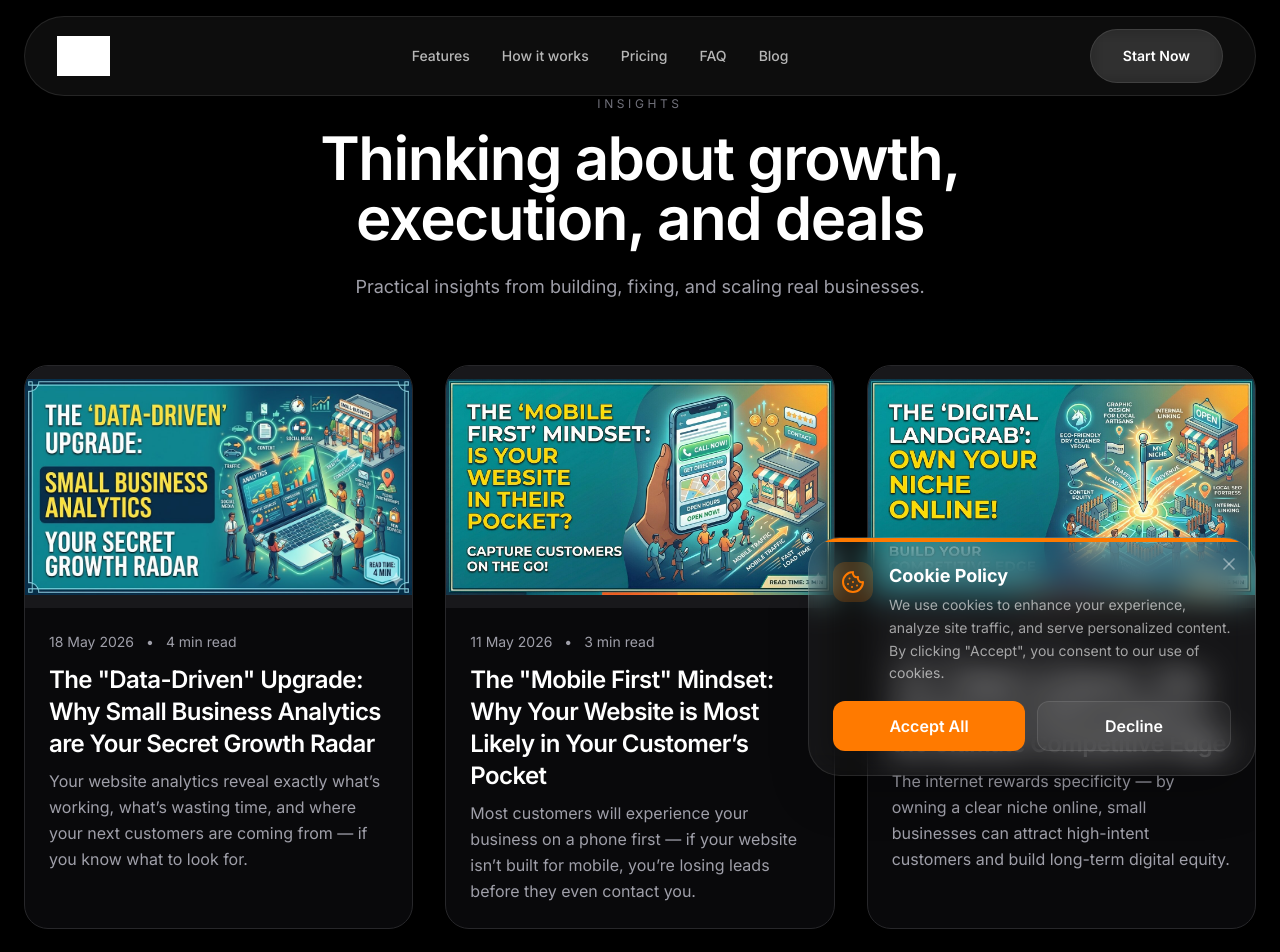
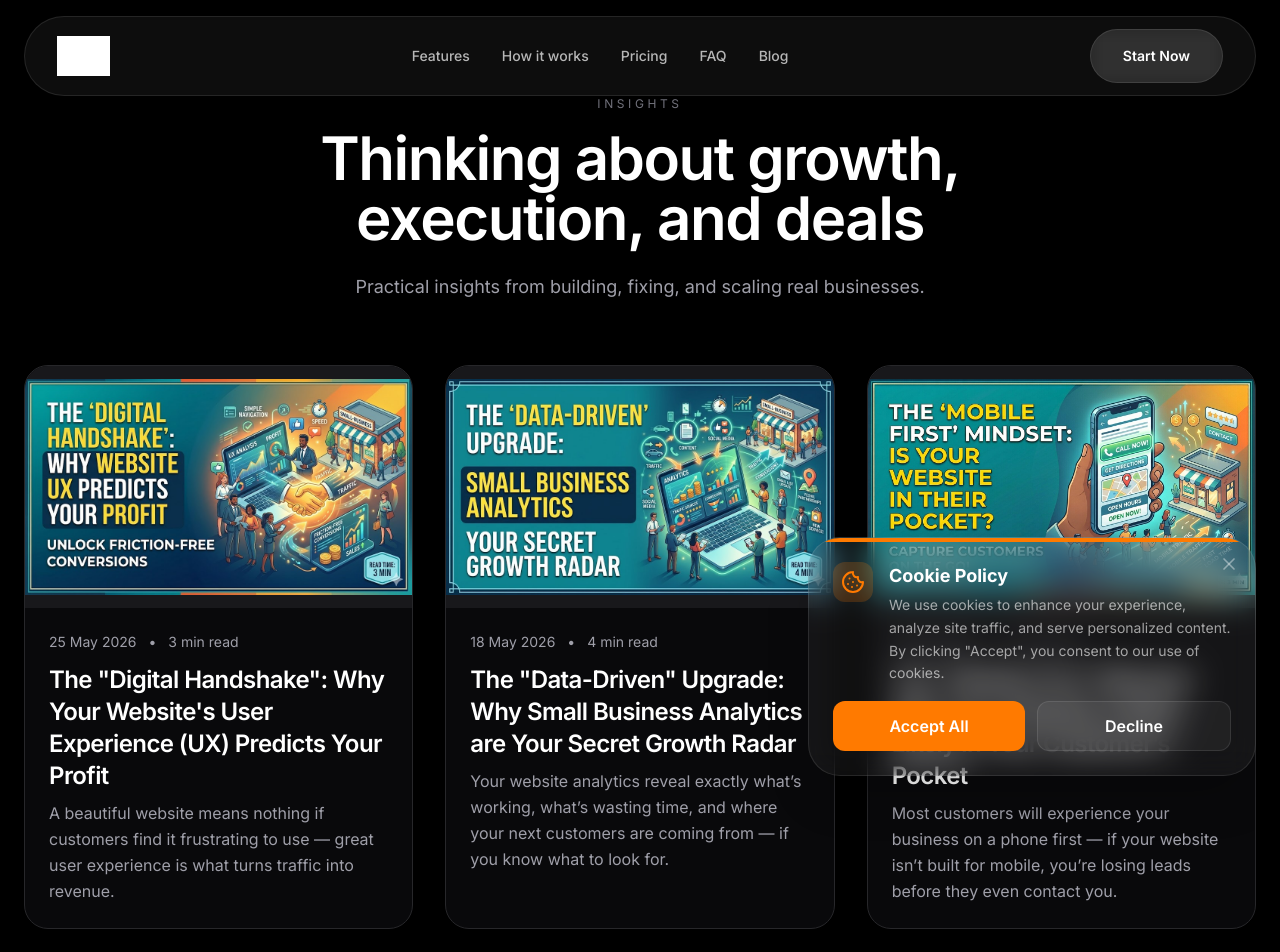
Before and after one commit to JG-OBT/One-Big-Tick, a React (Vite) app: page /blog in a window 1280 px wide. Shown: the top 952 px of the page. Built offline with nearby package versions, Linux system fonts and the light colour scheme; grey boxes are pictures that could not be loaded.

Commit message:
Update blogPosts.ts

```diff
--- a/src/data/blogPosts.ts
+++ b/src/data/blogPosts.ts
@@ -1,4 +1,62 @@
 export const blogPosts = [
+  {
+  slug: "digital-handshake-user-experience",
+  title: "The \"Digital Handshake\": Why Your Website's User Experience (UX) Predicts Your Profit",
+  thumbnail: "/blog/Blog28.jpg",
+  date: "25 May 2026",
+  readTime: "3 min read",
+  excerpt:
+    "A beautiful website means nothing if customers find it frustrating to use — great user experience is what turns traffic into revenue.",
+  content: `
+    <p>Imagine walking into a high-end showroom where the doors are jammed, the lights are flickering, and the salespeople are speaking a completely different language. You wouldn't stick around to browse, let alone pull out your wallet. You’d spin right around on your heel and head to the shop next door.</p>
+
+    <p>On the internet, this scenario plays out millions of times a day. It’s called a bad User Experience (UX).</p>
+
+    <p>Your website isn't just a collection of code and images; it’s a digital handshake. It’s the mechanical interaction that determines whether a customer feels welcomed or frustrated. If your site’s interface makes your prospects work too hard, you aren't just losing a pageview — you’re actively handing your hard-earned traffic directly to the competition. This week, we are looking at how a few simple design adjustments can turn your site into a friction-free conversion machine.</p>
+
+    <h2>1. The Psychology of Cognitive Load</h2>
+
+    <p>Every piece of text, uncompressed image, or flashing banner you add to a webpage forces your visitor’s brain to do processing work. In the design world, this is known as "cognitive load." If the load is too heavy, the user simply shuts down and leaves.</p>
+
+    <p>To keep your digital handshake warm and inviting, you need to ruthlessly eliminate visual friction:</p>
+
+    <ul>
+      <li><strong>The "One-Thing" Rule:</strong> Every viewable section of your website should have exactly one obvious purpose. If a page asks a user to read a blog, watch a video, sign up for a newsletter, and buy a product all at the exact same time, they will end up doing none of them.</li>
+
+      <li><strong>Familiarity Breeds Comfort:</strong> Don't try to reinvent the wheel with your layout. Users expect your logo to be in the top left, your navigation menu to be at the top right, and your contact info to be in the footer. Making your design overly "creative" just forces people to learn a new system when they just want answers.</li>
+
+      <li><strong>Contrast is King:</strong> Ensure your text is exceptionally easy to read against its background. Light grey text on a white background might look sleek to a designer, but it’s an absolute nightmare for an everyday customer trying to skim-read your services on a bright mobile screen.</li>
+    </ul>
+
+    <h2>2. Streamlining the Conversion Funnel</h2>
+
+    <p>Once a user decides they like your business, the path to giving you money should be as smooth as silk. Any friction during this phase is an absolute revenue killer.</p>
+
+    <ul>
+      <li><strong>The 3-Click Rule:</strong> A user should be able to find any piece of critical information — especially your booking link, product catalog, or contact details — in three clicks or fewer from the moment they land on your homepage. If it’s buried deeper than that, it’s practically invisible.</li>
+
+      <li><strong>Autofill and Input Optimization:</strong> If your business relies on web forms for quotes or inquiries, make sure they play nice with modern browsers. Enabling automated autofill for names and email addresses shaves precious seconds off the process, keeping momentum high right up to the final submit button.</li>
+    </ul>
+
+    <h2>3. A 10-Minute UX Audit to Run Today</h2>
+
+    <p>You don't need a massive development budget to radically improve how people interact with your brand online. Take a brief break this afternoon and check these three critical areas:</p>
+
+    <ul>
+      <li><strong>Test Your Links:</strong> Click every single link on your main menu and footer. Are any of them broken or leading to an outdated page? A broken link is a digital dead end that instantly erodes trust.</li>
+
+      <li><strong>Read Your Typography:</strong> Pull up your latest blog post or service description on a mobile phone. Is the font size large enough to read comfortably at arm's length without zooming in?</li>
+
+      <li><strong>Check Your "Above the Fold" Content:</strong> Look at what appears on your screen before you start scrolling. Is your core value proposition and a primary "Call to Action" button visible right away, or is it hidden beneath a massive, slow-loading header image?</li>
+    </ul>
+
+    <h2>The Bottom Line</h2>
+
+    <p>Aesthetics might get people to look at your website, but user experience is what gets them to buy. By treating your digital handshake with the same respect and care you show to an in-person client, you lay down a permanent foundation for sustainable, organic business growth.</p>
+
+    <p><strong>When was the last time you had a friend or family member try to navigate your website from scratch while you watched over their shoulder? Try it today - wherever they stutter or get confused is exactly where your website is losing money!</strong></p>
+  `,
+},
   {
   slug: "small-business-analytics-growth-radar",
   title: "The \"Data-Driven\" Upgrade: Why Small Business Analytics are Your Secret Growth Radar",
```
